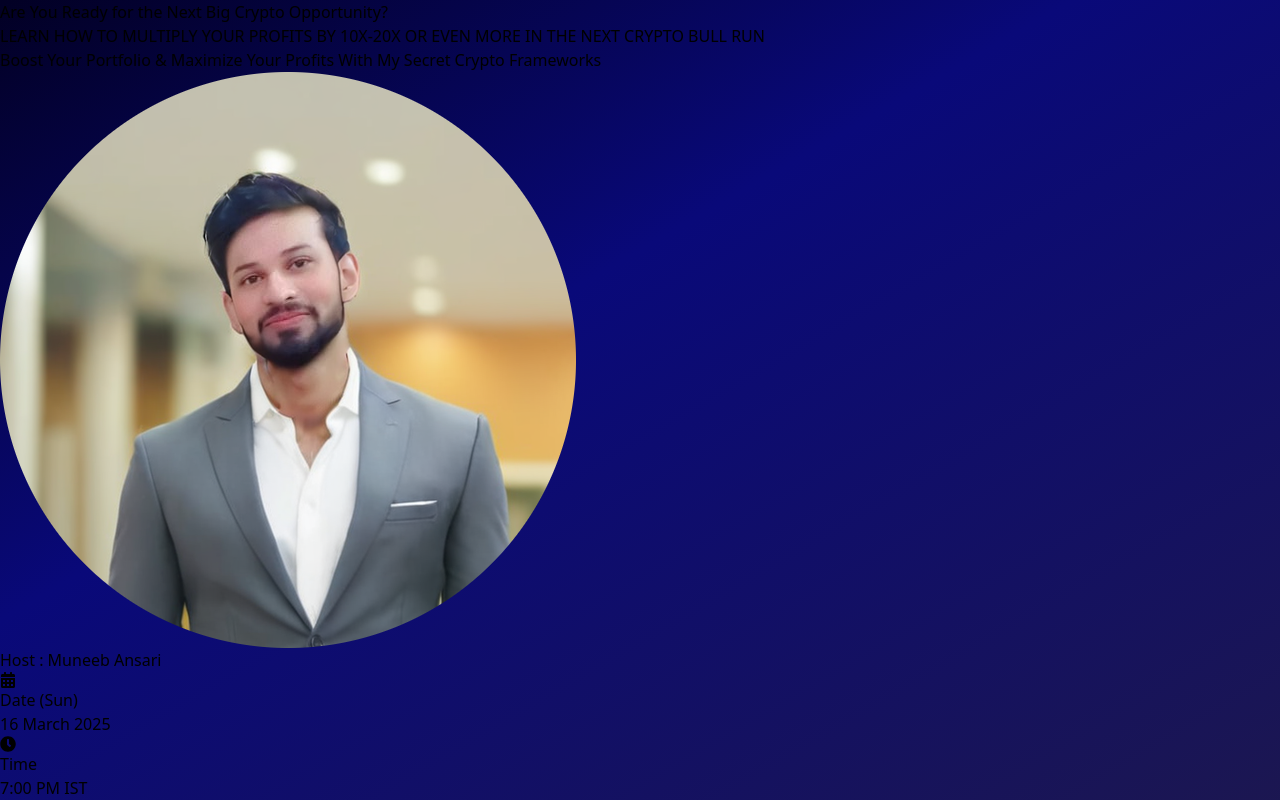
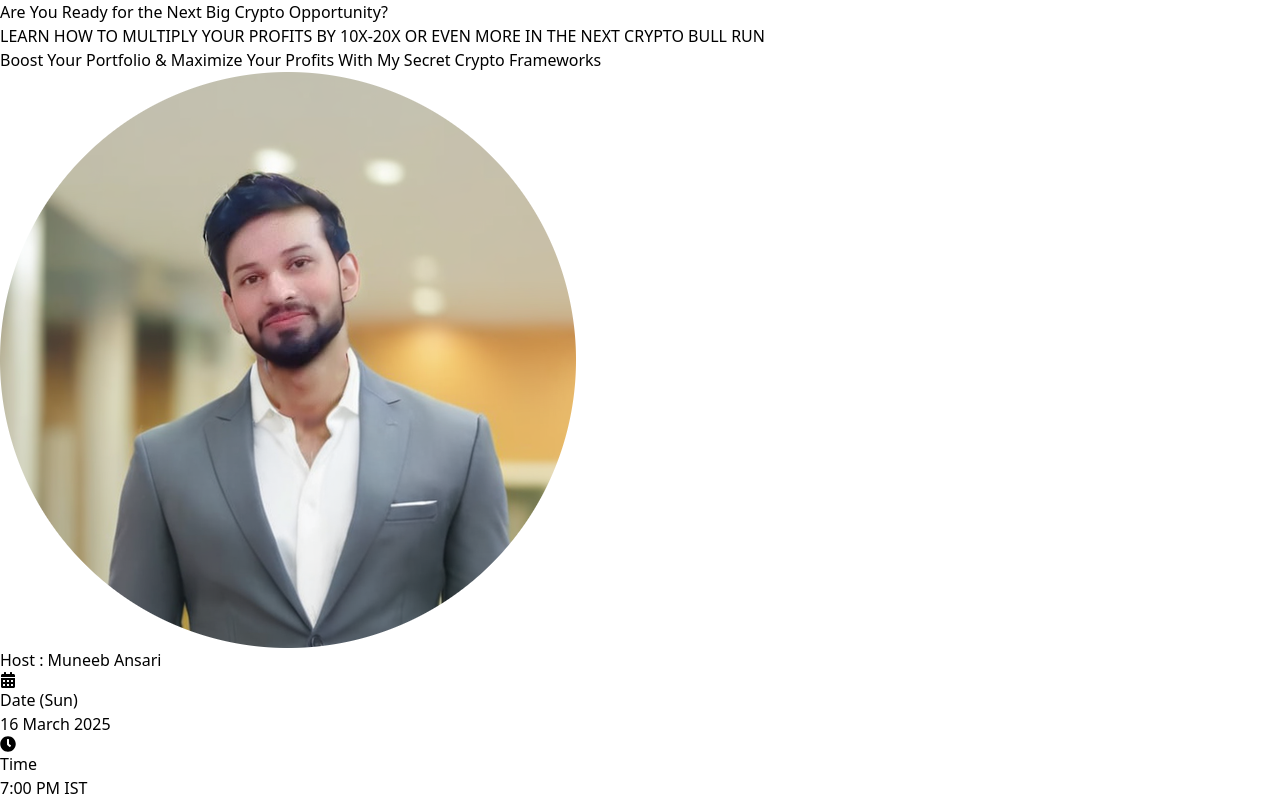
Before and after one commit to muneeb41/crypto-landing-page, a React (Vite) app: page / in a window 1280 px wide. Shown: the top 800 px of the page. Built offline with nearby package versions, Linux system fonts and the light colour scheme.

Commit message:
bg change of hero section

```diff
--- a/src/components/heroSection/HeroSection.jsx
+++ b/src/components/heroSection/HeroSection.jsx
@@ -1,5 +1,4 @@
 import React from "react";
-
 import host from '../../assets/images/host/host.png'
 import DateTimeSection from "./DateTimeSection.jsx";
 import CountdownTimer from "./CountdownTimer.jsx";
@@ -8,7 +7,7 @@ import BonusLine from "../bonusLine/BonusLine.jsx";
 
 const HeroSection = () => {
   return (
-    <div className="flex justify-center items-center flex-col hero-background pb-6">
+    <div className="flex justify-center items-center flex-col bg-black pb-6">
       <p className="bg-green-500 w-full rounded-b-2xl py-2 sm:text-xl sm:w-8/12 px-2 text-center text-white font-bold">
         Are You Ready for the Next Big Crypto Opportunity?
       </p>
```
